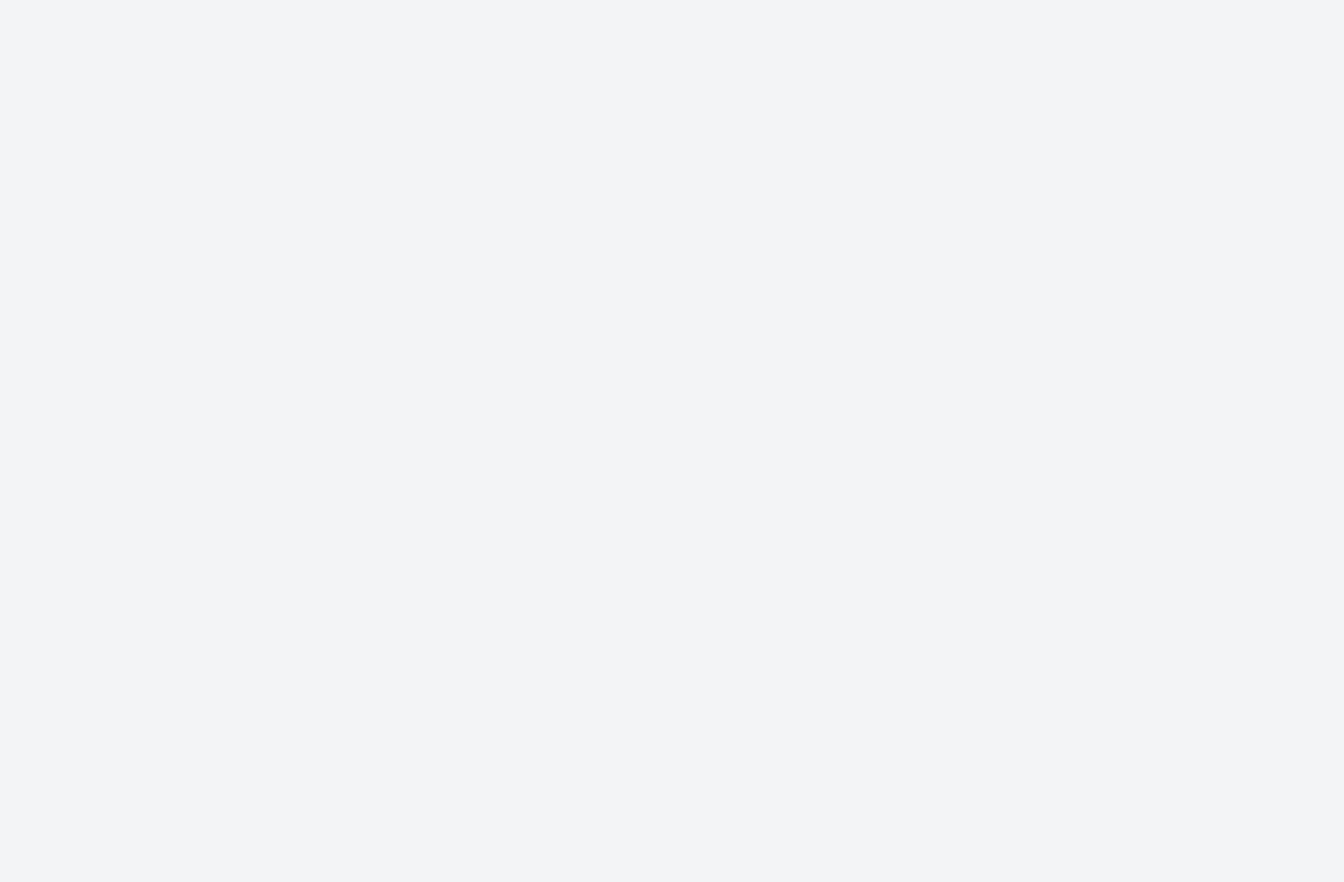
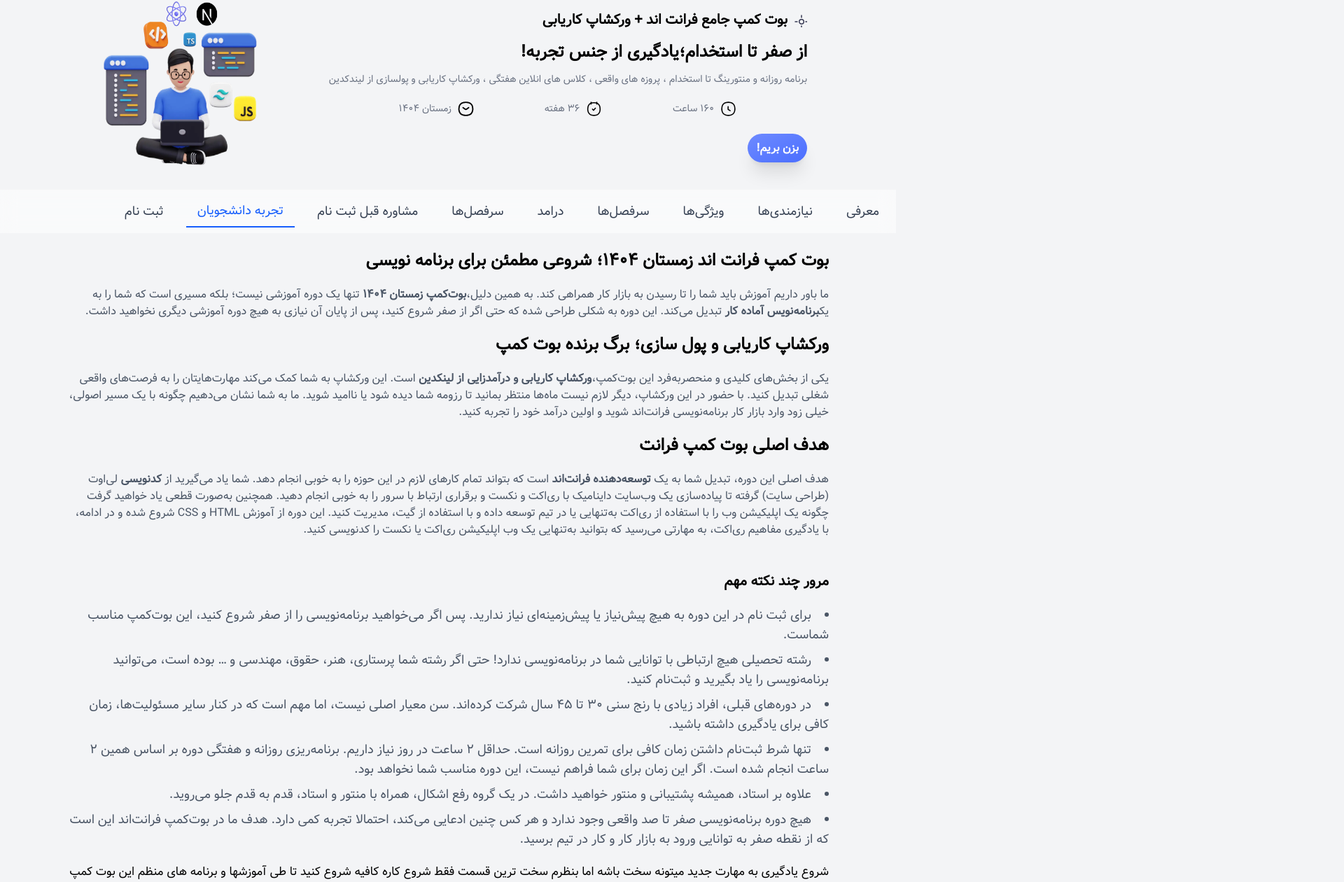
Before and after one commit to AmirHossein-topdev/bootcamp, a Next.js app: page / in a window 1280 px wide. Shown: the part 147-1407 px from the top of the page at 70% size, 1920 px wide, since content can reach past the window. Built offline with nearby package versions, Linux system fonts and the light colour scheme.

Commit message:
update boxes

```diff
--- a/src/app/components/Hero.jsx
+++ b/src/app/components/Hero.jsx
@@ -3,19 +3,39 @@ import { useRef, React } from "react";
 
 export default function Hero() {
   return (
-    <section className="w-[90vw] mx-auto my-3 md:flex md:justify-evenly md:items-center md:gap-">
+    <section className="w-[90vw] mx-auto my-3 mt-7 md:flex md:justify-evenly md:items-center md:gap-">
       <div className="">
-        <h2 className="font-extrabold text-lg">
+        <h2 className="font-extrabold text-xl flex items-center gap-2">
+          <svg
+            xmlns="http://www.w3.org/2000/svg"
+            width="24"
+            height="24"
+            fill="none"
+            class="h-5 w-5"
+          >
+            <path
+              stroke="#363853"
+              stroke-width="1.5"
+              d="M12 8.75a3.25 3.25 0 1 1 0 6.5 3.25 3.25 0 0 1 0-6.5Z"
+            ></path>
+            <path
+              stroke="#363853"
+              strokeLinecap="round"
+              strokeLinejoin="round"
+              strokeWidth="1.5"
+              d="M21 12h-3M3 12h3m6 9v-3m0-15v3m0-3v3m0 15v-3"
+            ></path>
+          </svg>
           بوت کمپ جامع فرانت اند + ورکشاپ کاریابی
         </h2>
-        <h3 className="mt-4 font-bold text-2xl">
+        <h3 className="mt-4 font-bold text-2xl my-3">
           از صفر تا استخدام؛یادگیری از جنس تجربه!
         </h3>
-        <p className="font-light text-sm text-gray-500">
+        <p className="font-light text-sm text-gray-500 ">
           برنامه روزانه و منتورینگ تا استخدام ، پروزه های واقعی ، کلاس های
           انلاین هفتگی ، ورکشاپ کاریابی و پولسازی از لیندکدین
         </p>
-        <div className="flex justify-evenly text-sm text-gray-500 my-5">
+        <div className="flex justify-evenly text-sm text-gray-500 my-5 mb-8">
           <div className="flex items-center gap-2">
             <img src="/images/clock.svg" alt="clock" width={25} /> ۱۶۰ ساعت
           </div>
@@ -35,7 +55,11 @@ export default function Hero() {
       </div>
       <div className="">
         <div className="mx-auto">
-          <img src="/images/banner.webp" alt="banner" className="size-70" />
+          <img
+            src="/images/banner.webp"
+            alt="banner"
+            className="size-70 mx-auto"
+          />
         </div>
       </div>
     </section>
--- /dev/null
+++ b/src/app/components/Payment.jsx
@@ -0,0 +1,64 @@
+"use client";
+import React, { useState } from "react";
+import { CheckCircleIcon, CreditCardIcon } from "@heroicons/react/24/solid";
+
+const options = [
+  { id: 1, title: "پرداخت نقدی با زرین پال", price: "12 میلیون تومان" },
+  { id: 2, title: "پرداخت قسطی", price: "2 قسط، ماهانه 6 میلیون" },
+  { id: 3, title: "پرداخت قسطی", price: "3 قسط، ماهانه 4 میلیون" },
+];
+
+export default function Payment() {
+  const [selected, setSelected] = useState(1);
+
+  return (
+    <div className="mx-auto w-[90vw]">
+      <div className="flex flex-col lg:flex-row gap-4">
+        {options.map((opt) => (
+          <div
+            key={opt.id}
+            onClick={() => setSelected(opt.id)}
+            className={`relative flex items-center justify-between p-4 rounded-lg shadow-md cursor-pointer transition
+              ${
+                selected === opt.id
+                  ? "bg-blue-700 text-white border-2 border-blue-500"
+                  : "bg-white text-gray-700"
+              }
+            `}
+          >
+            {/* چک آیکون وقتی انتخاب شده */}
+            {selected === opt.id && (
+              <CheckCircleIcon className="w-6 h-6 absolute left-3 top-1/2 -translate-y-1/2 text-white" />
+            )}
+            <div className="flex items-center gap-3">
+              {/* کارت بانکی آیکون */}
+              <CreditCardIcon
+                className={`w-8 h-8 ${
+                  selected === opt.id ? "text-white" : "text-gray-400"
+                }`}
+              />
+              <div className="flex items-center gap-3 ml-8 lg:ml-0">
+                <div>
+                  <p className="font-bold">{opt.title}</p>
+                  <p className="text-sm mt-1">{opt.price}</p>
+                </div>
+              </div>
+            </div>
+          </div>
+        ))}
+      </div>
+
+      <a
+        className="mt-8 rounded-lg p-4 bg-blue-600 text-white flex flex-col items-center gap-2"
+        href="https://pay.fronthooks.ir/link/416277"
+        target="_blank"
+        rel="noreferrer"
+      >
+        <span>پرداخت و رزرو 👋🏻</span>
+        <span className="font-bold text-xl">
+          {options.find((o) => o.id === selected).price}
+        </span>
+      </a>
+    </div>
+  );
+}
--- a/src/app/components/Texts.jsx
+++ b/src/app/components/Texts.jsx
@@ -1,6 +1,7 @@
 "use client";
 import { useRef, useState, useEffect } from "react";
 import items from "../data";
+
 export default function Texts() {
   const refs = useRef([]);
   const containerRef = useRef(null);
@@ -10,15 +11,12 @@ export default function Texts() {
   const scrollTo = (index) => {
     refs.current[index]?.scrollIntoView({ behavior: "smooth", block: "start" });
     setActiveIndex(index);
+
+    // تب فعال رو داخل کانتینر افقی ببریم
+    const btn = containerRef.current.children[index];
+    btn?.scrollIntoView({ behavior: "smooth", inline: "center" });
   };
 
-  // sections اصلی + اضافه کردن یک section برای Accordion
-  const sections = [
-    { id: "introduction", title: "معرفی" },
-    { id: "feature1", title: "نیازمندی‌ها" },
-    { id: "feature2", title: "ویژگی‌ها" },
-    { id: "accordion", title: "سر فصل‌ها" }, // ← این اضافه شد
-  ];
   // فعال کردن دکمه هنگام اسکرول کاربر
   useEffect(() => {
     const handleScroll = () => {
@@ -28,18 +26,25 @@ export default function Texts() {
         const bottom = top + ref.offsetHeight;
         return scrollPosition >= top && scrollPosition < bottom;
       });
-      if (currentIndex !== -1) setActiveIndex(currentIndex);
+      if (currentIndex !== -1 && currentIndex !== activeIndex) {
+        setActiveIndex(currentIndex);
+
+        // تب فعال رو داخل کانتینر افقی ببریم
+        const btn = containerRef.current.children[currentIndex];
+        btn?.scrollIntoView({ behavior: "smooth", inline: "center" });
+      }
     };
 
     window.addEventListener("scroll", handleScroll);
     return () => window.removeEventListener("scroll", handleScroll);
-  }, []);
+  }, [activeIndex]);
+
   return (
-    <section className="">
-      <div className="">
+    <section>
+      <div>
         {/* دکمه‌ها */}
         <div
-          className="flex space-x-4 px-2 overflow-x-auto hide-scrollbar top-10 sticky w-full py-2 bg-white z-10"
+          className="flex space-x-4 px-2 overflow-x-auto hide-scrollbar text-lg top-3 sticky w-full py-2 z-10 bg-white/50 backdrop-blur-md"
           ref={containerRef}
         >
           {items.map((item, idx) => (
--- a/src/app/data.jsx
+++ b/src/app/data.jsx
@@ -12,38 +12,44 @@ const items = [
     title: "معرفی",
     content: (
       <>
-        <h2 className="text-xl font-bold mb-5">
+        <h2 className="text-2xl font-bold mb-5">
           بوت کمپ فرانت اند زمستان ۱۴۰۴؛ شروعی مطمئن برای برنامه نویسی
         </h2>
-        <p className="mb-2 text-justify فثطف-">
-          ما باور داریم آموزش باید شما را تا رسیدن به بازار کار همراهی کند به
-          همین دلیل بوت کمپ زمستان ۱۴۰۴ تنها یک دوره آموزشی نیست؛ بلکه مسیری است
-          که شما را به یک برنامه نویس آماده کار تبدیل میکند. این دوره به شکلی
-          طراحی شده که حتی اگر از صفر شروع کنید پس از پایان آن نیازی به هیچ دوره
-          آموزشی دیگری نخواهید داشت
+        <p className="text-gray-600">
+          ما باور داریم آموزش باید شما را تا رسیدن به بازار کار همراهی کند. به
+          همین دلیل،
+          <strong>بوت‌کمپ زمستان ۱۴۰۴</strong> تنها یک دوره آموزشی نیست؛ بلکه
+          مسیری است که شما را به یک
+          <strong>برنامه‌نویس آماده کار</strong> تبدیل می‌کند. این دوره به شکلی
+          طراحی شده که حتی اگر از صفر شروع کنید، پس از پایان آن نیازی به هیچ
+          دوره آموزشی دیگری نخواهید داشت.
         </p>
-        <h2 className="text-xl font-bold my-5">
+
+        <h2 className="text-2xl font-bold my-5">
           ورکشاپ کاریابی و پول سازی؛ برگ برنده بوت کمپ
         </h2>
-        <p className="mb-2 text-justify">
-          یکی از بخشهای کلیدی و منحصربه فرد در این بوت کمپ ورکشاپ کاریابی و
-          درآمدزایی از لینکدین است. این ورکشاپ به شما کمک میکند تا مهارتهایتان
-          را به فرصتهای واقعی شغلی تبدیل کنید با حضور در این ورکشاپ دیگر لازم
-          نیست ماه ها منتظر بمانید تا رزومه شما دیده شود یا ناامید شوید. ما به
-          شما نشان میدهیم چطور با یک مسیر اصولی خیلی زود وارد بازار کار برنامه
-          نویسی فرانتاند شوید و اولین درآمد خود را تجربه کنید.
+        <p className="text-gray-600">
+          یکی از بخش‌های کلیدی و منحصربه‌فرد این بوت‌کمپ،
+          <strong>ورکشاپ کاریابی و درآمدزایی از لینکدین</strong> است. این ورکشاپ
+          به شما کمک می‌کند مهارت‌هایتان را به فرصت‌های واقعی شغلی تبدیل کنید.
+          با حضور در این ورکشاپ، دیگر لازم نیست ماه‌ها منتظر بمانید تا رزومه شما
+          دیده شود یا ناامید شوید. ما به شما نشان می‌دهیم چگونه با یک مسیر
+          اصولی، خیلی زود وارد بازار کار برنامه‌نویسی فرانت‌اند شوید و اولین
+          درآمد خود را تجربه کنید.
         </p>
-        <h2 className="text-xl font-bold mb-5">هدف اصلی بوت کمپ فرانت</h2>
-        <p className="mb-2 text-justify">
-          هدف اصلی این دوره تبدیل کردن شما به یک توسعه دهنده فرانت اند است که
-          بتواند تمام کارهای لازم در این سمت را به خوبی انجام بده و از کدنویسی
-          لی اوت طراحی سایت گرفته تا پیاده سازی یک وب سایت داینامیک با ری اکت و
-          نکست و برقراری ارتباط با سرور را به خوبی انجام دهد. حتما و قطعا یاد
-          میگیریم که یک اپلیکیشن وب را با استفاده از ری اکت و به تنهایی و تیمی
-          توسعه داده و با استفاده از گیت آن را بین تیم به خوبی مدیریت کنیم این
-          دوره از آموزش HTML و CSS شروع شده و در ادامه با یادگیری مفاهیم ری اکت
-          به مهارتی میرسیم که به تنهایی بتونیم یک وب اپلیکیشن ری اکت یا نکست را
-          کد نویسی کنیم.
+
+        <h2 className="text-2xl font-bold my-5">هدف اصلی بوت کمپ فرانت</h2>
+        <p className="text-gray-600">
+          هدف اصلی این دوره، تبدیل شما به یک{" "}
+          <strong>توسعه‌دهنده فرانت‌اند</strong> است که بتواند تمام کارهای لازم
+          در این حوزه را به خوبی انجام دهد. شما یاد می‌گیرید از{" "}
+          <strong>کدنویسی</strong> لی‌اوت (طراحی سایت) گرفته تا پیاده‌سازی یک
+          وب‌سایت داینامیک با ری‌اکت و نکست و برقراری ارتباط با سرور را به خوبی
+          انجام دهید. همچنین به‌صورت قطعی یاد خواهید گرفت چگونه یک اپلیکیشن وب
+          را با استفاده از ری‌اکت به‌تنهایی یا در تیم توسعه داده و با استفاده از
+          گیت، مدیریت کنید. این دوره از آموزش HTML و CSS شروع شده و در ادامه، با
+          یادگیری مفاهیم ری‌اکت، به مهارتی می‌رسید که بتوانید به‌تنهایی یک وب
+          اپلیکیشن ری‌اکت یا نکست را کدنویسی کنید.
         </p>
       </>
     ),
@@ -55,42 +61,40 @@ const items = [
     content: (
       <>
         <h2 className="text-xl font-bold mb-5">مرور چند نکته مهم</h2>
-        <ul className="list-disc ml-5 mb-2 text-sm text-gray-600 space-y-3 text-justify">
+        <ul class="list-disc list-inside space-y-2 text-lg my-5 text-gray-600">
           <li>
-            برای ثبت نام توی این دوره به هیچ پیش نیاز و پیش زمینه ای نیازی
-            ندارید. پس اگر از صفر صفر میخواهید برنامه نویسی رو شروع کنید. این
-            بوت کمپ دقيقا مناسب شماست
+            برای ثبت نام در این دوره به هیچ پیش‌نیاز یا پیش‌زمینه‌ای نیاز
+            ندارید. پس اگر می‌خواهید برنامه‌نویسی را از صفر شروع کنید، این
+            بوت‌کمپ مناسب شماست.
           </li>
           <li>
-            رشته تحصیلی هیچ ارتباطی به اینکه شما میتونید برنامه نویس بشید نداره
-            حتی اگر رشته تحصیلی شما پرستاری هنر حقوق، مهندسی و ... بوده هست
-            میتونید به برنامه نویسی فکر کنید و ثبت نام کنید
+            رشته تحصیلی هیچ ارتباطی با توانایی شما در برنامه‌نویسی ندارد! حتی
+            اگر رشته شما پرستاری، هنر، حقوق، مهندسی و … بوده است، می‌توانید
+            برنامه‌نویسی را یاد بگیرید و ثبت‌نام کنید.
           </li>
           <li>
-            در دوره های قبل افراد بسیار زیادی که در رنج سنی 30 تا 45 سال بوده
-            اند در دوره شرکت کرده اند. اگر میخواهید برنامه نویسی رو یاد بگیرید.
-            سن معیار اصلی نیست اما از این جهت مهمه که در کنار ابعاد دیگه زندگی
-            تون زمان کافی رو برای یادگیری بگذارید.
+            در دوره‌های قبلی، افراد زیادی با رنج سنی ۳۰ تا ۴۵ سال شرکت کرده‌اند.
+            سن معیار اصلی نیست، اما مهم است که در کنار سایر مسئولیت‌ها، زمان
+            کافی برای یادگیری داشته باشید.
           </li>
           <li>
-            تنها شرط ثبت نام توی این دوره داشتن زمانی کافی برای تمرین روزانه
-            است. حداقل به 2 ساعت زمان شما در روز نیاز داریم ما بر اساس همین زمان
-            روزانه 2 ساعت برنامه ریزی دقیق روزانه و هفتگی رو انجام دادیم پس اگر
-            در روز 2 ساعت زمان خالی برای آموزش دیدن ندارید. این دوره نمیتونه
-            مناسب شما باشه.
+            تنها شرط ثبت‌نام داشتن زمان کافی برای تمرین روزانه است. حداقل ۲ ساعت
+            در روز نیاز داریم. برنامه‌ریزی روزانه و هفتگی دوره بر اساس همین ۲
+            ساعت انجام شده است. اگر این زمان برای شما فراهم نیست، این دوره مناسب
+            شما نخواهد بود.
           </li>
           <li>
-            علاوه بر استاد همیشه پشتیبانی و منتور رو دارید همچنین در یک گروه رفع
-            اشکال در کنار منتور و استادتون قدم به قدم جلو میرید.
+            علاوه بر استاد، همیشه پشتیبانی و منتور خواهید داشت. در یک گروه رفع
+            اشکال، همراه با منتور و استاد، قدم به قدم جلو می‌روید.
           </li>
           <li>
-            هیچ دوره برنامه نویسی صفر تا صدی وجود نداره و هر کس چنین ادعایی
-            میکنه احتمالا تجربه چندانی در برنامه نویسی نداره ما هدف مون اینه که
-            در طی بوت کمپ فرانت اند از نقطه صفر به جایی برسید که بتونید وارد
-            بازار کار بشید و توی تیم کار بکنید.
+            هیچ دوره برنامه‌نویسی صفر تا صد واقعی وجود ندارد و هر کس چنین ادعایی
+            می‌کند، احتمالا تجربه کمی دارد. هدف ما در بوت‌کمپ فرانت‌اند این است
+            که از نقطه صفر به توانایی ورود به بازار کار و کار در تیم برسید.
           </li>
         </ul>
-        <p>
+
+        <p className="font-medium text-[17px]">
           شروع یادگیری به مهارت جدید میتونه سخت باشه اما بنظرم سخت ترین قسمت فقط
           شروع کاره کافیه شروع کنید تا طی آموزشها و برنامه های منظم این بوت کمپ
           بدون سعی و خطا و اتلاف وقت به هدف تون برسید. این بوت کپ صرفا به دوره
@@ -444,7 +448,7 @@ const items = [
       <>
         <h2 className="text-xl font-bold mb-5"> تجربه دانشجویان</h2>
         <p>بخشی از تجربه های دانشجویان بوت کمپ های قبلی رو با هم ببینیم:</p>
-        <div className="flex gap-4 my-5">
+        <div className="flex gap-4 my-5 overflow-scroll hide-scrollbar">
           {images.map((num) => (
             <img
               key={num}
@@ -457,5 +461,66 @@ const items = [
       </>
     ),
   },
+  // singin
+  {
+    id: "singin",
+    title: "ثبت نام",
+    content: (
+      <>
+        <h2 className="text-xl font-bold mb-5">ثبت نام</h2>
+        <ul class="text-gray-700 leading-7 space-y-4">
+          <li>
+            اگر دانشجوی قبلی دوره‌ها هستید، شماره موبایلی که با آن دوره‌ها را
+            ثبت‌نام کرده‌اید، به
+            <a
+              href="https://t.me/fronthooks_support"
+              class="text-primary-900 font-bold"
+              target="_blank"
+              rel="noreferrer"
+            >
+              اکانت پشتیبانی تلگرام
+            </a>
+            ارسال کنید تا هزینه نهایی بوت‌کمپ برای شما محاسبه شود.
+          </li>
+
+          <li>
+            اگر تا به امروز دانشجوی دوره‌های فرانت‌هوکس نبودید، می‌توانید از
+            طریق لینک زیر هزینه را واریز کنید. لطفاً پس از پرداخت، اکانت خود را
+            در سایت بسازید و شماره موبایل و رسید واریزی را برای پشتیبانی تلگرام
+            ارسال نمایید.
+          </li>
+
+          <li>
+            ظرفیت بوت‌کمپ فقط
+            <strong>۳۰ نفر</strong>
+            است. این تخفیف ویژه برای ۳۰ نفر اول است و تا فصل بعدی بوت‌کمپ فرانت
+            برگزار
+            <strong>نخواهد شد.</strong>
+            <span class="text-red-500 font-bold">
+              این آخرین دوره‌ای است که امکان ثبت‌نام در بوت‌کمپ با این هزینه
+              وجود دارد. در بوت‌کمپ‌های بعدی، افزایش شهریه قطعی خواهد بود.
+            </span>
+          </li>
+
+          <li>
+            با ثبت‌نام در بوت‌کمپ توسعه فرانت‌اند با ری‌اکت، فرصتی عالی برای
+            یادگیری مهارت‌های تخصصی و ورود به دنیای توسعه فرانت‌اند به دست
+            خواهید آورد. همین حالا اقدام کنید و جای خود را رزرو کنید؛ فرصت رشد
+            بی‌پایان است، اما زمان ثبت‌نام محدود!
+          </li>
+
+          <li>
+            ثبت‌نام در بوت‌کمپ به منزله
+            <strong>مطالعه کامل و آگاهی دقیق</strong>
+            از تمام موارد مطرح‌شده، پذیرش قوانین و شرایط سایت فرانت‌هوکس، و
+            پایبندی به تمام بندهای بوت‌کمپ است. همچنین ثبت‌نام در بوت‌کمپ شامل
+            برگشت هزینه یا امکان انصراف نخواهد بود.
+          </li>
+
+          <li>در پرداخت قسطی، فاصله‌ی پرداخت هر قسط یک ماه است.</li>
+        </ul>
+      </>
+    ),
+  },
 ];
 export default items;
--- a/src/app/page.jsx
+++ b/src/app/page.jsx
@@ -1,5 +1,7 @@
 import Accordions from "./components/Accordions";
+import Footer from "./components/Footer";
 import Hero from "./components/Hero";
+import Payment from "./components/Payment";
 import Texts from "./components/Texts";
 
 export default function Home() {
@@ -7,24 +9,7 @@ export default function Home() {
     <section className=" text-black">
       <Hero />
       <Texts />
-      <br />
-      <br />
-      <br />
-      <br />
-      <br />
-      <br />
-      <br />
-      <br />
-      <br />
-      <br />
-      <br />
-      <br />
-      <br />
-      <br />
-      <br />
-      <br />
-      <br />
-      <br />
+      <Payment />
     </section>
   );
 }
```
Also changed, not shown: src/app/components/Footer.jsx (+123 -72 lines).
